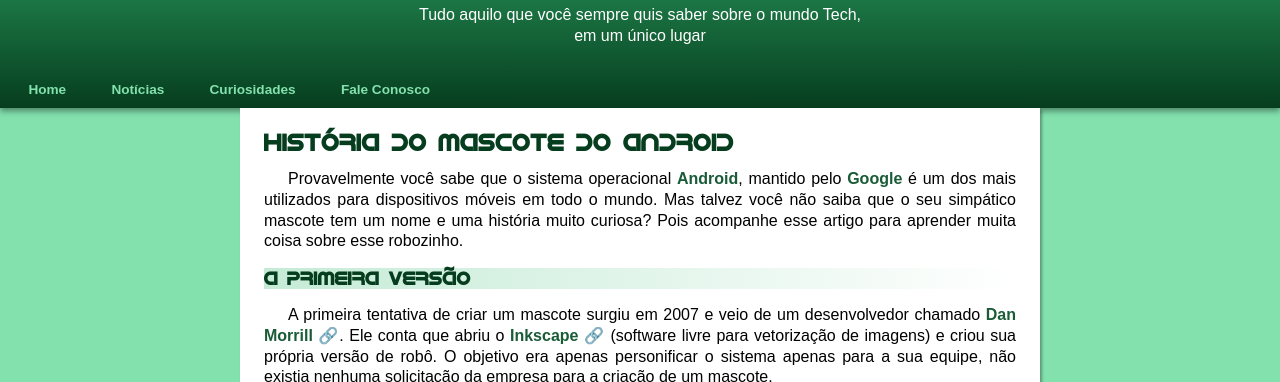
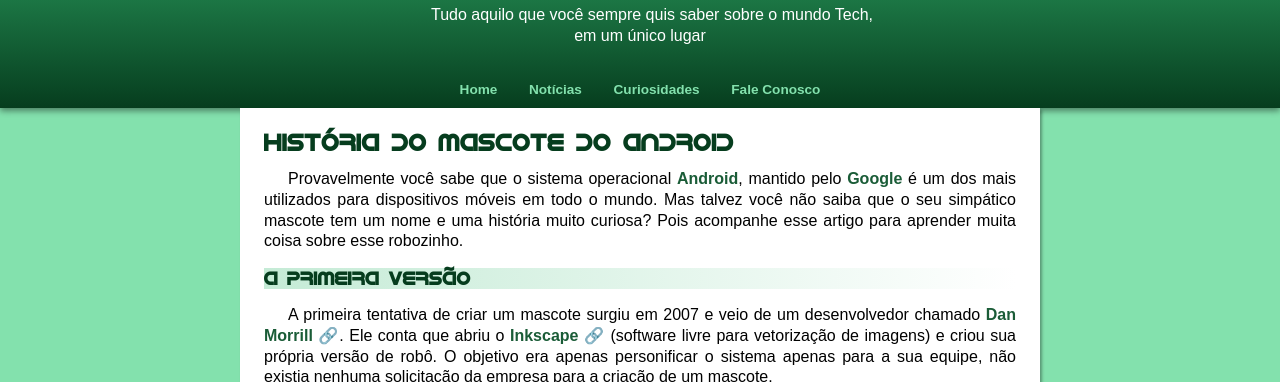
Before and after one commit to shanakellyy/android, a plain HTML site: page index.html in a window 1280 px wide. Shown: the part 96-478 px from the top of the page. Drawn offline with Linux system fonts and the light colour scheme.

Commit message:
atualização menu

```diff
--- a/style.css
+++ b/style.css
@@ -28,10 +28,6 @@ body {
   font: 1em var(--fonte0);
   background-color: var(--cor1);
   line-height: 1.3em;
-}
-
-body p {
-  text-indent: 1.5em;
 }
 
 body p strong {
@@ -73,6 +69,11 @@ header p {
   text-indent: 0;
 }
 
+nav {
+  display: flex;
+  justify-content: center;
+}
+
 .menu {
   display: inline;
   font-weight: bold;
@@ -81,13 +82,13 @@ header p {
 .menu a {
   text-decoration: none;
   color: var(--cor1);
-  padding: 0.5em 1.5em;
+  padding: 0.5em 1em;
   font-size: 0.85em;
 }
 
 .menu a:hover {
   background-color: var(--cor3);
-  padding: 0.8em 1.5em;
+  padding: 0.8em 1em;
   border-radius: 5px 5px 0 0;
   transition-duration: 0.3s;
 }
@@ -100,6 +101,10 @@ main {
   text-align: justify;
   border-radius: 0 0 10px 10px;
   box-shadow: 2px 2px 3px rgba(0, 0, 0, 0.329);
+}
+
+body p {
+  text-indent: 1.5em;
 }
 
 main p a:hover {
```
